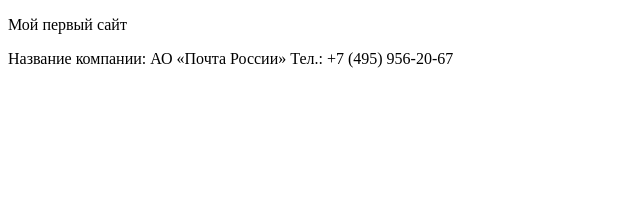
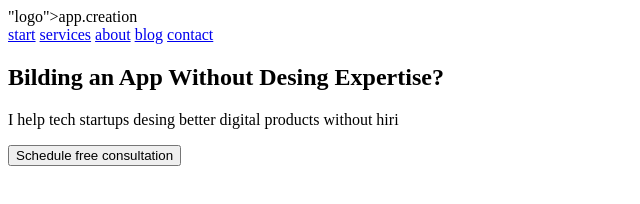
Before and after one commit to proxkatrin/New-Project, a plain HTML site: page Index.html in a window 1280 px wide. Shown: the whole page, without its empty margins (0-640 px from the left). Drawn offline with Linux system fonts and the light colour scheme; a web font is replaced by a local one.

Commit message:
Update Index.html
Расставлены имена классов для всех тегов в файле index.html.

```diff
--- a/Index.html
+++ b/Index.html
@@ -6,18 +6,27 @@
      <link rel="stylesheet" href="style.css">
      <link rel="stylesheet" href="https://fonts.google.com/specimen/Roboto?preview.text_type=custom">
       <link rel="stylesheet" href="style.css">
-     <title>
-       <h1 class="title">
-         Мой первый сайт
-       </h1>
-       </title>
 </head>
 
 <body>
-     <p>Мой первый сайт</p>
-</body>
-<body>
-<p>Название компании: АО «Почта России»
-Тел.: +7 (495) 956-20-67</p>
+  <header class="header">
+         <div class="logo">"logo">app.creation</div>
+         <nav class="menu">
+         <a class="menu__item" href="#">start</a>
+         <a class="menu__item" href="#">services</a>
+         <a class="menu__item" href="#">about</a>
+         <a class="menu__item" href="#">blog</a>
+         <a class="menu__item" href="#">contact</a>
+         </nav>
+     </header>
+  <section class="main-section">
+         <main class="main-content">
+         <h1 class="main-content__title">Bilding an App Without Desing Expertise?</h1>
+         <p class="main-content__subtitle">I help tech startups desing better digital products without hiri </p>
+         <button class="main-content__button" type="button">Schedule free consultation</button>
+         </main>
+         <div class="image-content__image" src="" alt="">
+         </div>
+   </section>
 </body>
 </html>
```
